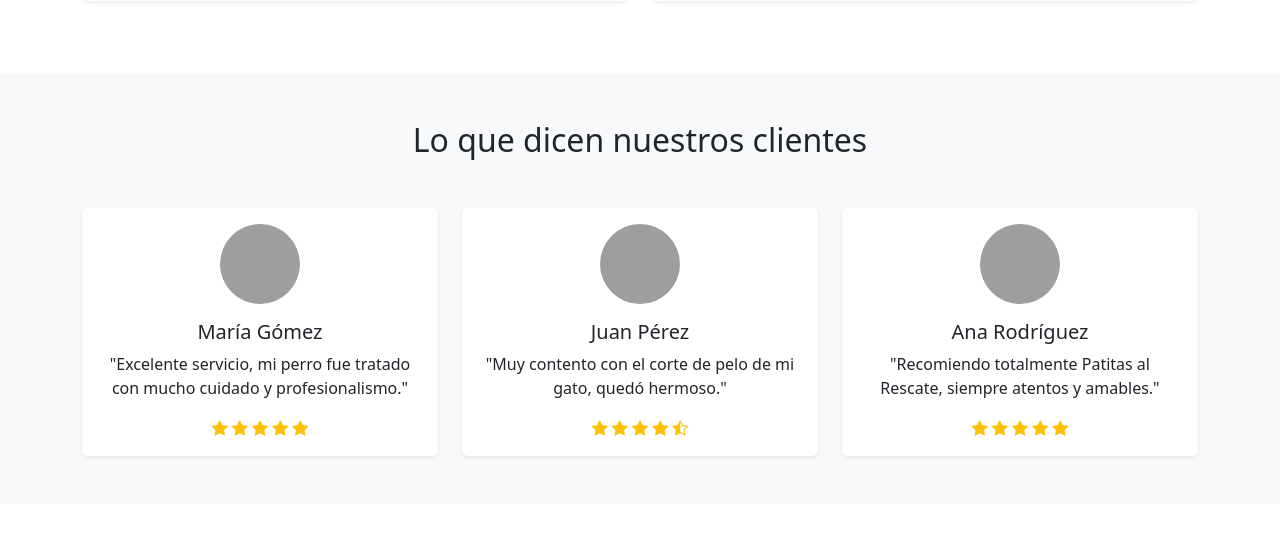
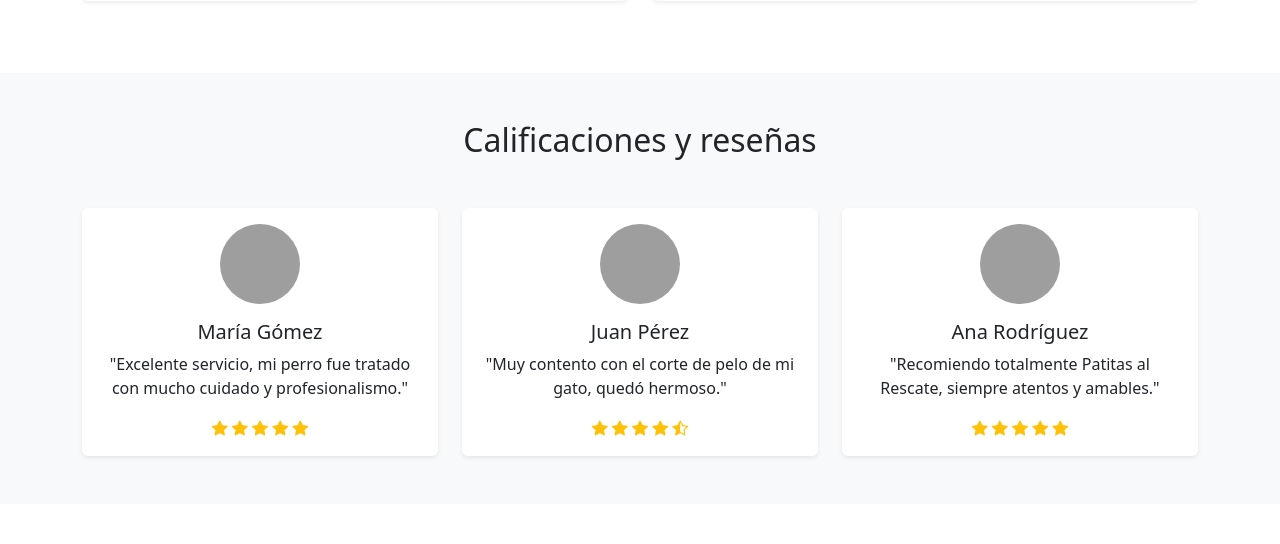
Before and after one commit to AndrjsM/sc502-1c2025-grupo1, a PHP site: page /home.php in a window 1280 px wide. Shown: the part 1571-2115 px from the top of the page. Run offline with PHP 8.4, Linux system fonts and the light colour scheme; grey boxes are pictures that could not be loaded.

Commit message:
Johan
Johan

```diff
--- a/home.php
+++ b/home.php
@@ -144,7 +144,7 @@
    <!-- Testimonios de clientes -->
 <section class="testimonios py-5 bg-light">
     <div class="container">
-        <h2 class="text-center mb-5">Lo que dicen nuestros clientes</h2>
+        <h2 class="text-center mb-5">Calificaciones y reseñas</h2>
         <div class="row row-cols-1 row-cols-md-3 g-4">
             <!-- Testimonio 1 -->
             <div class="col">
```
